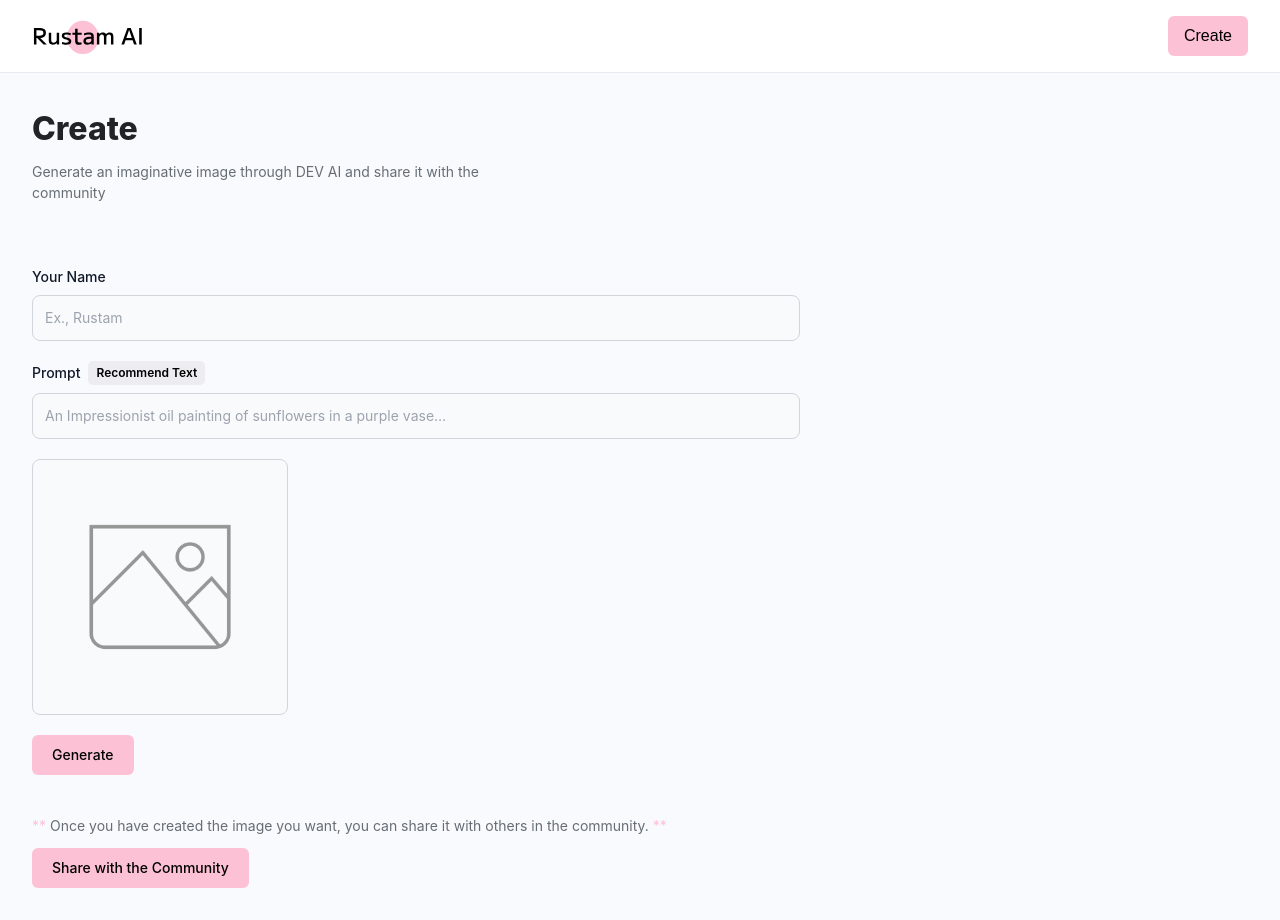
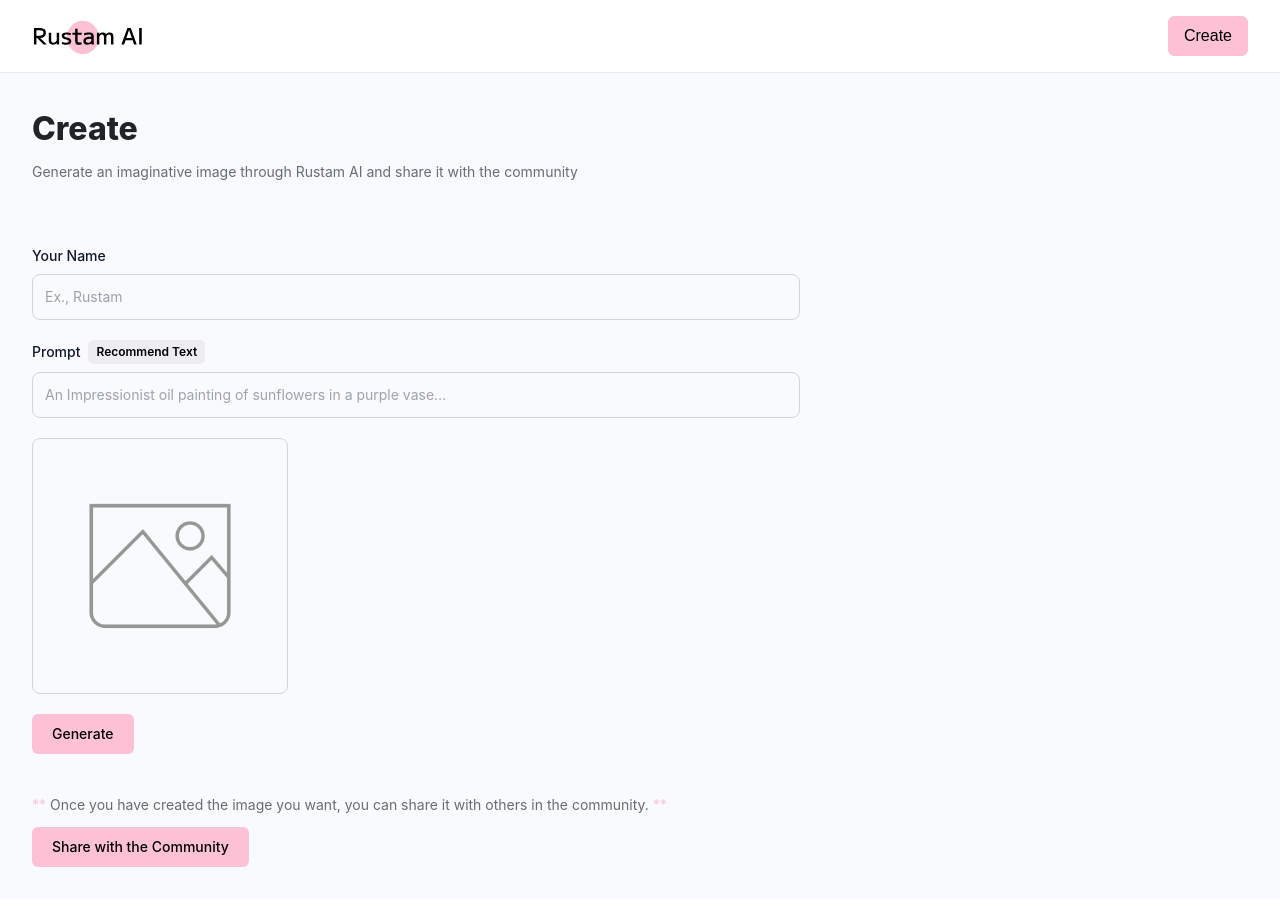
Before and after one commit to Macgere007/rustam-ai, a React (Vite) app in the folder client/: page /create-post in a window 1280 px wide. After the commit the page ends 899 px from the top, so only its background shows below. Built offline with nearby package versions, Linux system fonts and the light colour scheme; a web font is replaced by a local one.

Commit message:
rustam-ai

```diff
--- a/client/src/page/CreatePost.jsx
+++ b/client/src/page/CreatePost.jsx
@@ -81,7 +81,7 @@ const CreatePost = () => {
     <section className="max-w-7xl mx-auto">
       <div>
         <h1 className="font-extrabold text-[#222328] text-[32px]">Create</h1>
-        <p className="mt-2 text-[#666e75] text-[14px] max-w-[500px]">Generate an imaginative image through DEV AI and share it with the community</p>
+        <p className="mt-2 text-[#666e75] text-[14px]">Generate an imaginative image through Rustam AI and share it with the community</p>
       </div>
 
       <form className="mt-16 max-w-3xl" onSubmit={handleSubmit}>
```
